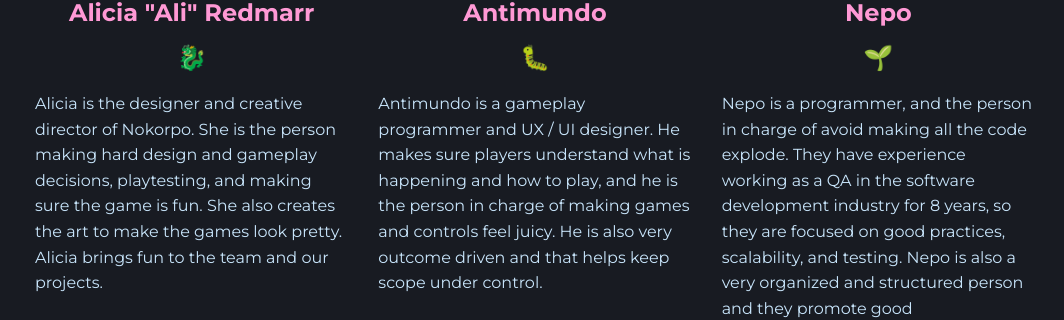
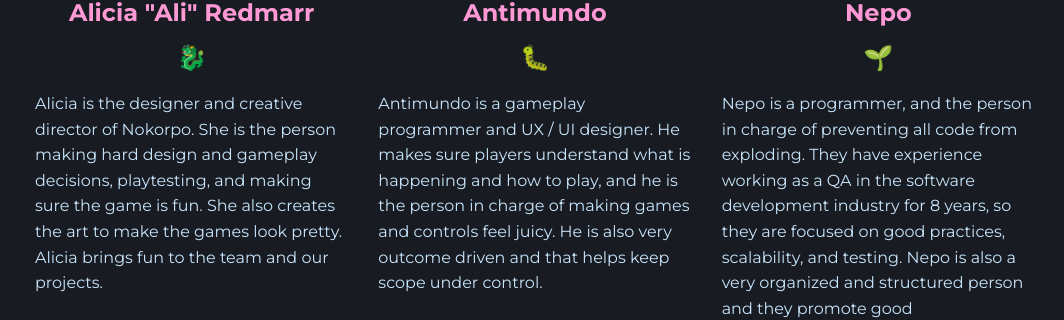
Before and after one commit to Nokorpo/nokorpo-website, a Jekyll site: the page built from about-us.md, in a window 1280 px wide. Shown: the part 416-736 px from the top of the page, without its empty margins (105-1169 px from the left). Built offline with Jekyll 4.4.1, drawn with Linux system fonts in a browser that asks for light colours; some of the changed text lies outside the part shown.

Commit message:
Rephrase weird English

```diff
--- a/about-us.md
+++ b/about-us.md
@@ -27,7 +27,7 @@ Email: _[{{ site.data.social-media.email.href }}](mailto: {{ site.data.social-me
     <div>
         <h2><a href="https://nepo.dev/">Nepo</a></h2>
         <h2>🌱</h2>
-        <p>Nepo is a programmer, and the person in charge of avoid making all the code explode. They have experience working as a QA in the software development industry for 8 years, so they are focused on good practices, scalability, and testing. Nepo is also a very organized and structured person and they promote good communication inside the team.</p>
+        <p>Nepo is a programmer, and the person in charge of preventing all code from exploding. They have experience working as a QA in the software development industry for 8 years, so they are focused on good practices, scalability, and testing. Nepo is also a very organized and structured person and they promote good communication inside the team.</p>
     </div>
 </div>
 
```
